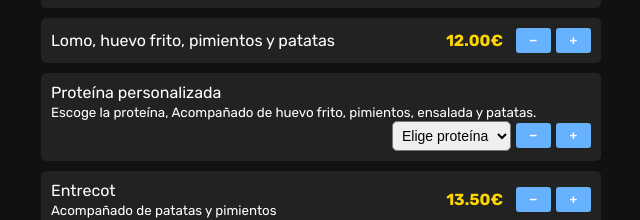
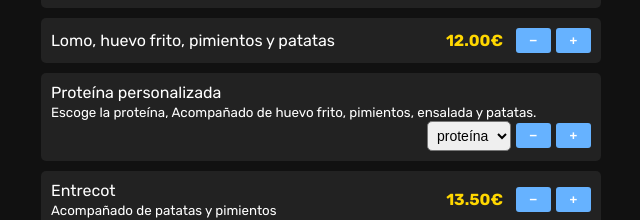
Before and after one commit to Restobarbluebird/mi-restaurante, a plain HTML site: page index.html in a window 1280 px wide. Shown: the part 4012-4232 px from the top of the page, without its empty margins (319-959 px from the left). Drawn offline with Linux system fonts and the light colour scheme.

Commit message:
Update index.html

```diff
--- a/index.html
+++ b/index.html
@@ -551,7 +551,7 @@
   </div>
   <div class="item-controls">
     <select class="custom-select" id="proteinaCombo" required>
-      <option value="">Elige proteína</option>
+      <option value="">proteína</option>
       <option value="Pollo">Pollo</option>
       <option value="Ternera">Ternera</option>
       <option value="Cerdo">Cerdo</option>
```
